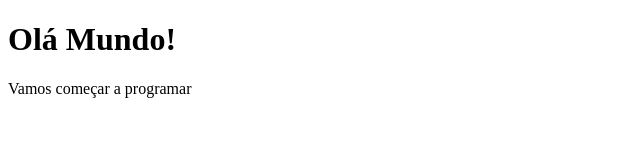
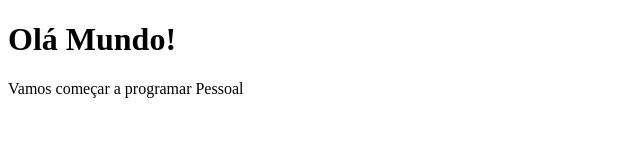
Before and after one commit to elismarrodrigues22/projeto01, a plain HTML site: page index.html in a window 1280 px wide. Shown: the full height of the page, 0-640 px from the left. Drawn offline with Linux system fonts and the light colour scheme.

Commit message:
Alteração programar pessoal

```diff
--- a/index.html
+++ b/index.html
@@ -6,7 +6,7 @@
 <body>
 
 <h1>Olá Mundo!</h1>
-<p>Vamos começar a programar</p>
+<p>Vamos começar a programar Pessoal</p>
 
 </body>
 </html>
```
